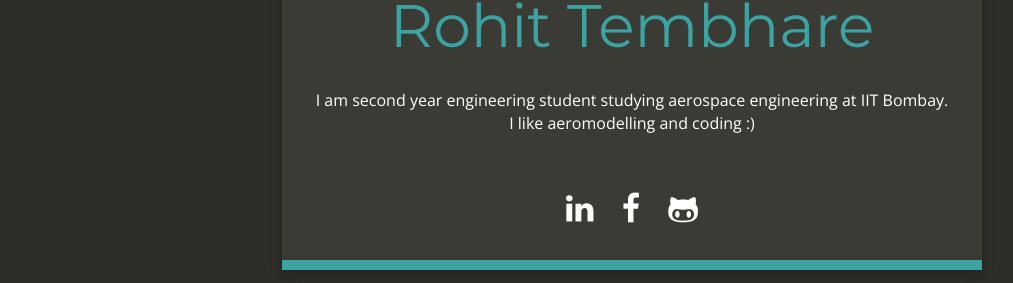
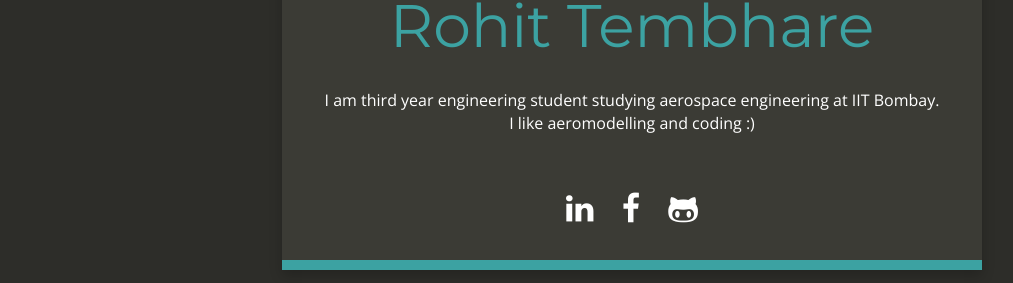
Before and after one commit to aerorohit/my-site, a Jekyll site: the page built from index.html, in a window 1280 px wide. Shown: the part 172-455 px from the top of the page, without its empty margins (8-1021 px from the left). Built offline with Jekyll 4.4.1, drawn with Linux system fonts in a browser that asks for light colours; nearby versions of some CDN libraries.

Commit message:
adding_pdf

```diff
--- a/_config.yml
+++ b/_config.yml
@@ -4,7 +4,7 @@ email: rohittembhare1@gmail.com
 description: "My personal blog"
 baseurl: "/my-site"
 #url: "http://carte-noire.jacobtomlinson.co.uk/"
-title_description: "I am second year engineering student studying aerospace engineering at IIT Bombay.  <br> I like aeromodelling and coding :)"
+title_description: "I am third year engineering student studying aerospace engineering at IIT Bombay.  <br> I like aeromodelling and coding :)"
 #title_image: "https://www.gravatar.com/avatar/00000000000000000000000000000000?s=500&d=mm"
 google_analytics: "UA-20365477-4"
 #disqus_account: cartenoire
```
Also changed, not shown: index.html (line endings or trailing spaces), 7 other files.
